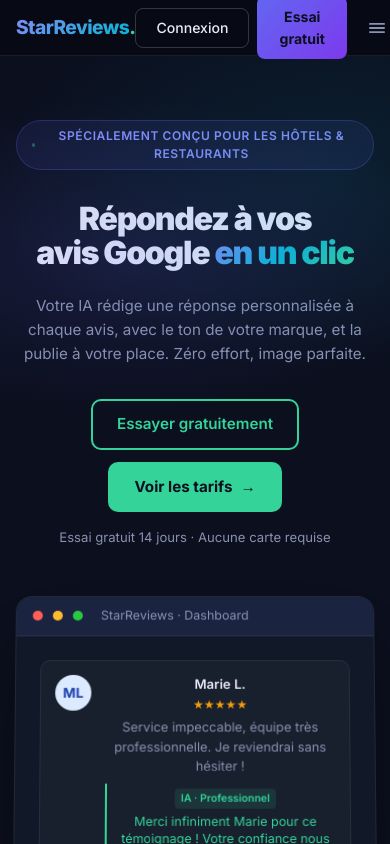
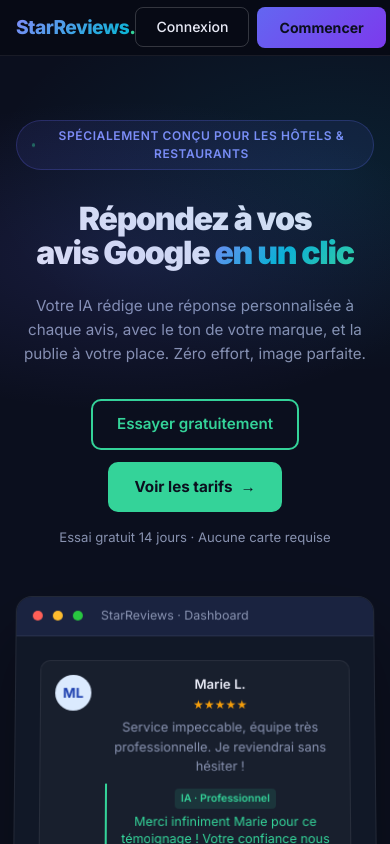
Before and after one commit to clementhall21-hue/avisauto, a Next.js app: page / in a window 390 px wide. Shown: the top 844 px of the page. Built offline with nearby package versions, Linux system fonts and the light colour scheme.

Commit message:
Compact mobile nav: smaller CTA button, shorter label on mobile
https://claude.ai/code/session_01VwtSd4WT39act6ADqBgudU

```diff
--- a/app/page.tsx
+++ b/app/page.tsx
@@ -107,17 +107,18 @@ export default function LandingPage() {
           </button>
           <button
             onClick={() => setModalType('signup')}
-            className="btn-primary text-[0.78rem] py-[7px] px-[13px] md:text-sm md:py-[9px] md:px-[18px]"
+            className="btn-primary text-[0.75rem] py-[6px] px-[12px] rounded-lg md:text-sm md:py-[9px] md:px-[18px]"
           >
-            Essai gratuit
+            <span className="hidden md:inline">Essai gratuit</span>
+            <span className="md:hidden">Commencer</span>
           </button>
           {/* Hamburger — mobile only */}
           <button
             onClick={() => setMobileMenuOpen(true)}
-            className="md:hidden ml-1 p-2 text-[#8892b0] hover:text-[#e8eaf6] transition-colors"
+            className="md:hidden p-1.5 text-[#8892b0] hover:text-[#e8eaf6] transition-colors"
             aria-label="Menu"
           >
-            <svg width="20" height="20" viewBox="0 0 20 20" fill="none">
+            <svg width="18" height="18" viewBox="0 0 20 20" fill="none">
               <rect x="2" y="5" width="16" height="1.8" rx="0.9" fill="currentColor"/>
               <rect x="2" y="9.1" width="16" height="1.8" rx="0.9" fill="currentColor"/>
               <rect x="2" y="13.2" width="16" height="1.8" rx="0.9" fill="currentColor"/>
```
